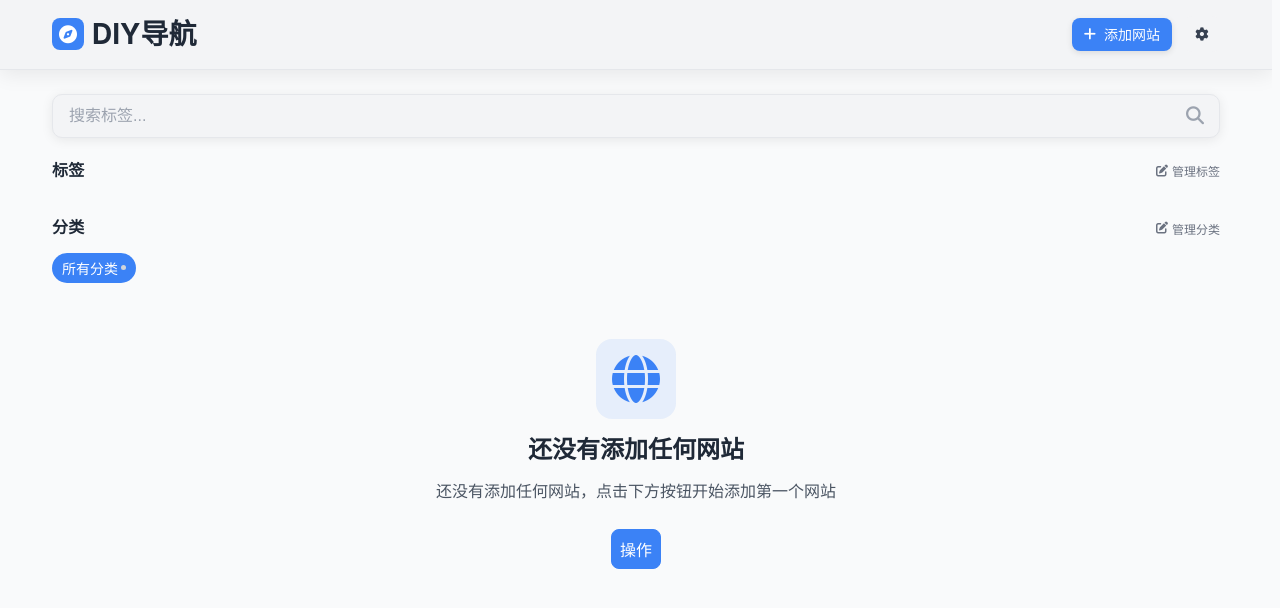
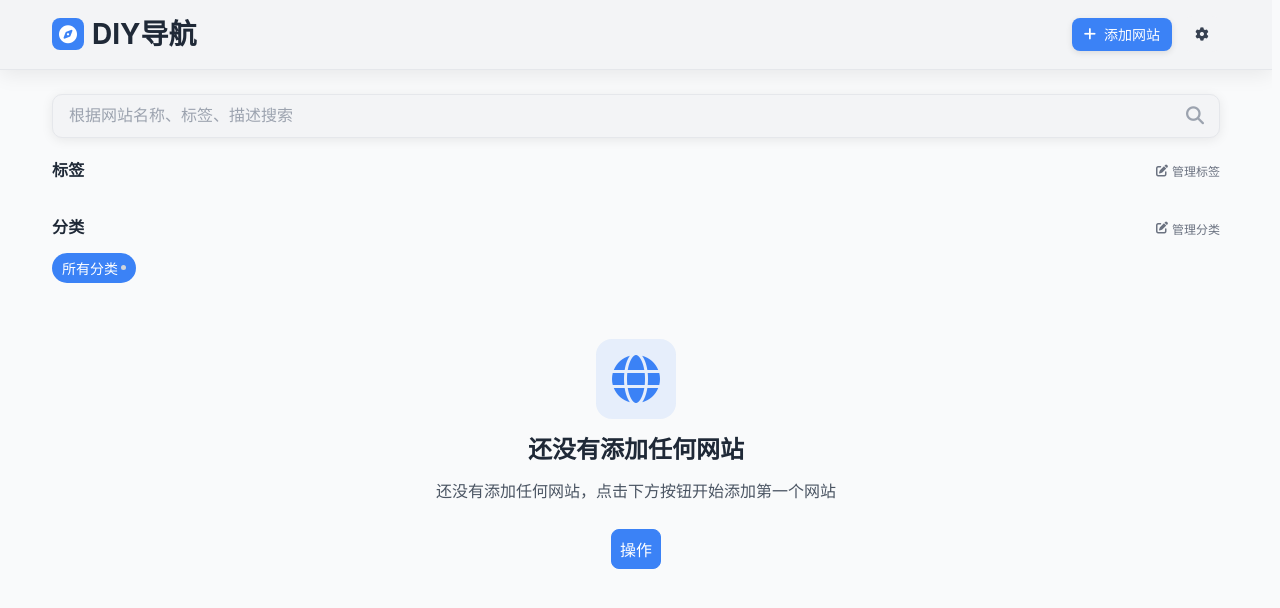
Before and after one commit to slightlee/diy-nav-web, a Vue app: page / in a window 1280 px wide. Shown: the top 608 px of the page. Built offline with nearby package versions, Linux system fonts and the light colour scheme.

Commit message:
fix: 更新搜索框占位文本信息

```diff
--- a/src/components/AppLayout.vue
+++ b/src/components/AppLayout.vue
@@ -57,7 +57,7 @@
             <input
               v-model="searchKeyword"
               type="text"
-              placeholder="搜索标签..."
+              placeholder="根据网站名称、标签、描述搜索"
               class="search-input"
             />
             <button class="search-button">
```
